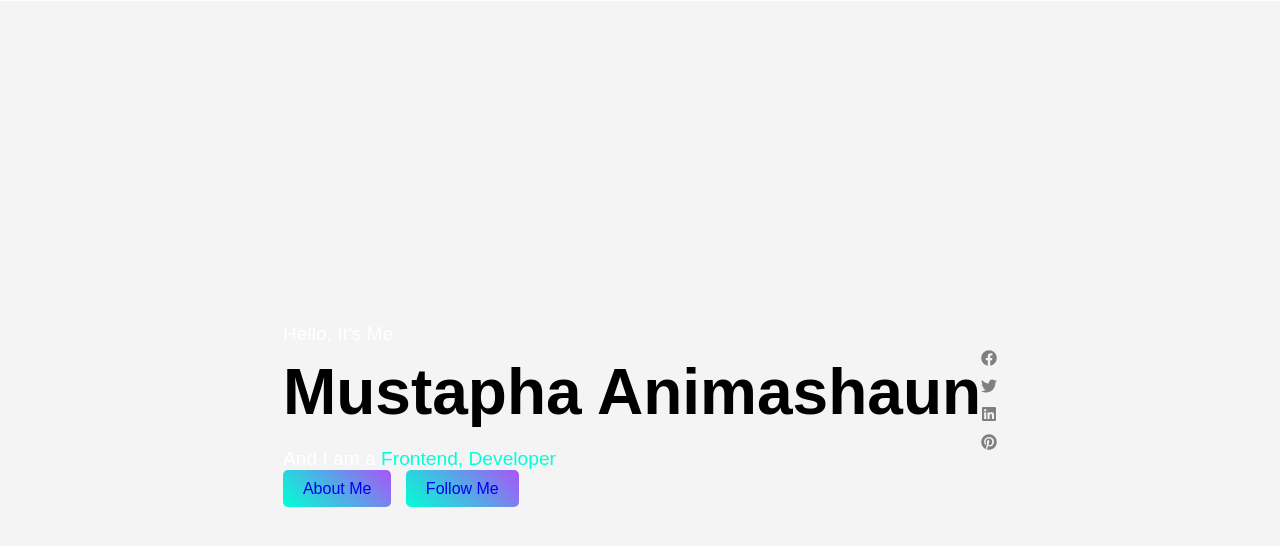
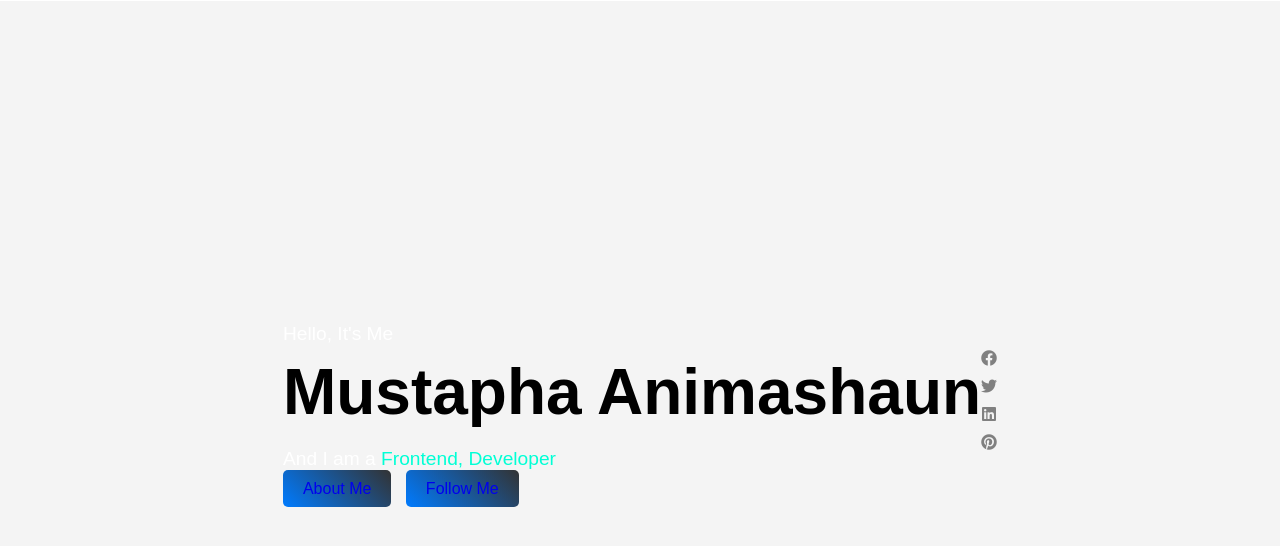
Before and after one commit to mustapha1607/Richard-sanchez, a plain HTML site: page index.html in a window 1280 px wide. Shown: the part 40-586 px from the top of the page. Drawn offline with Linux system fonts and the light colour scheme.

Commit message:
Update style.css

```diff
--- a/style.css
+++ b/style.css
@@ -105,7 +105,7 @@ h1 {
     margin-right: 10px;
     transition: background-color 0.3s ease;
     cursor: pointer;
-    background: linear-gradient(45deg, #00ffd5, #a855f7);
+    background: linear-gradient(45deg, #007bff, #333);
     box-shadow: transform 0.2s ease, box-shadow 0.2s ease;
 }
 
```
